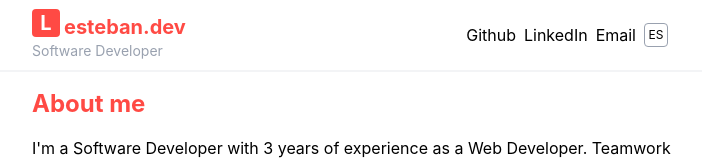
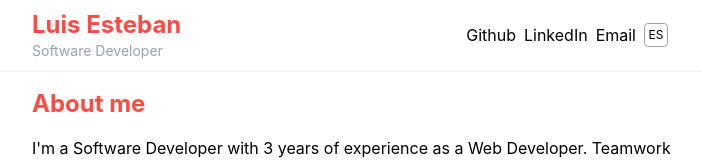
Before and after one commit to LEstebanR/lesteban, a React (Vite) app: page / in a window 1280 px wide. Shown: the top 160 px of the page, without its empty margins (288-990 px from the left). Built offline with nearby package versions, Linux system fonts and the light colour scheme.

Commit message:
update header and logo

```diff
--- a/src/components/ui/header.tsx
+++ b/src/components/ui/header.tsx
@@ -1,9 +1,8 @@
 import { HEADER_LINKS } from '@data/data'
 import { Link } from './link'
-import { Subtitle } from '@components/ui/typography'
+import { Subtitle, H1 } from '@components/ui/typography'
 import LanguageSelector from '@components/LanguageSelector'
 import { useTranslation } from 'react-i18next'
-import { Logo } from '@components/ui/logo'
 
 type HeaderLink = {
   label: string
@@ -16,7 +15,7 @@ const Header = () => {
     <header className="fixed top-0 right-0 left-0 z-10 flex h-18 items-center justify-center border-b-2 border-gray-100 bg-white backdrop-blur-sm">
       <div className="flex w-full items-center justify-between px-4 lg:w-3/6 lg:px-0 2xl:w-2/6">
         <div className="w-1/2">
-          <Logo />
+          <H1 color="primary">Luis Esteban</H1>
           <Subtitle>{t('software-developer')}</Subtitle>
         </div>
         <div className="flex w-1/2 flex-wrap items-center justify-end gap-2 px-1">
--- a/src/components/ui/logo.tsx
+++ /dev/null
@@ -1,14 +0,0 @@
-import { H2 } from '@components/ui/typography'
-
-export function Logo() {
-  return (
-    <div className="flex items-end gap-1">
-      <div className="bg-primary mb-1 flex h-7 w-7 items-center justify-center rounded-sm">
-        <H2 color="white">L</H2>
-      </div>
-      <div className="flex h-7 flex-col justify-end">
-        <H2 color="primary">esteban.dev</H2>
-      </div>
-    </div>
-  )
-}
```
